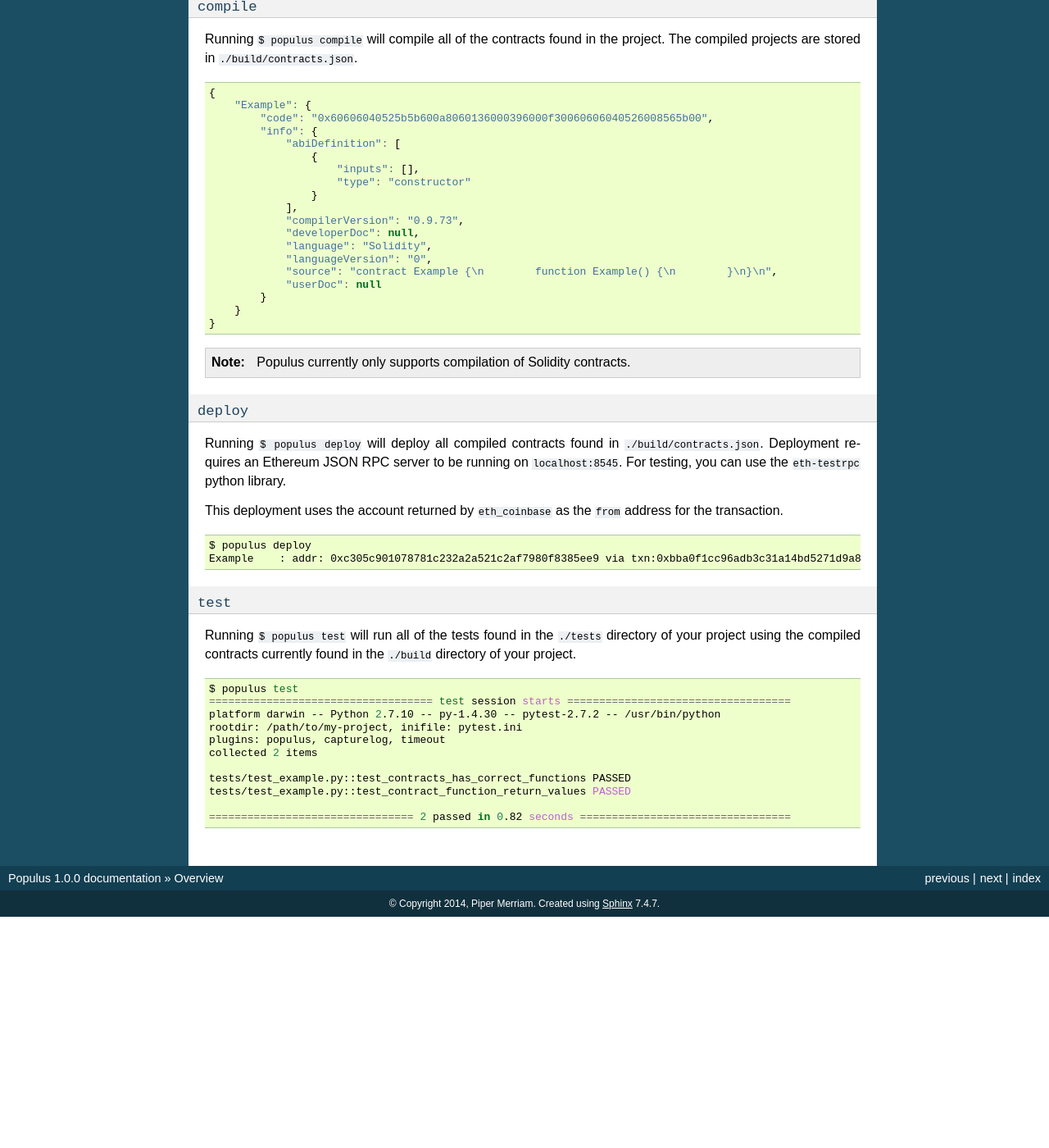
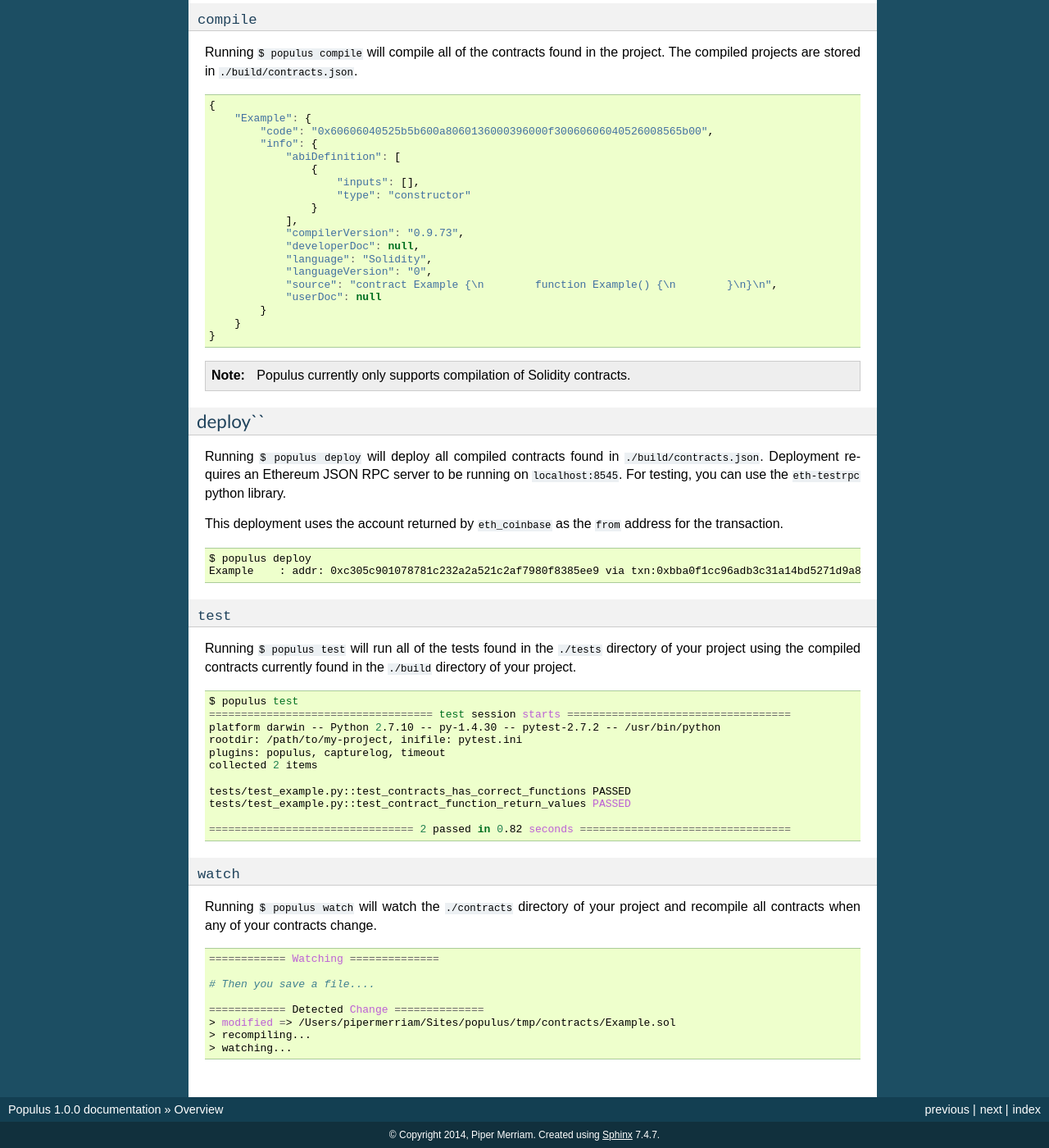
Before and after one commit to ethereum/populus, a Sphinx documentation site: the page built from docs/overview.rst, in a window 1280 px wide and 1400 px high, scrolled down 977 px. Shown: the whole window at 82% size. Built offline with Sphinx 7.4.7, drawn with Linux system fonts in a browser that asks for light colours; pages that are not in the unit, such as notebooks, are missing from menus; before the commit the page ends 2095 px from its top, so only the background shows below that; some of the changed text lies outside the part shown.

Commit message:
Watch command documentation

```diff
--- a/docs/overview.rst
+++ b/docs/overview.rst
@@ -61,6 +61,7 @@
       compile  Compile contracts.
       deploy   Deploy contracts.
       test     Test contracts (wrapper around py-test)
+      watch    Watch the project contracts directory and...
 
 
 ``compile``
@@ -96,7 +97,7 @@
     Populus currently only supports compilation of Solidity contracts.
 
 
-``deploy``
+deploy``
 ~~~~~~~~~~
 
 
@@ -136,3 +137,23 @@
     tests/test_example.py::test_contract_function_return_values PASSED
 
     ================================ 2 passed in 0.82 seconds =================================
+
+
+``watch``
+~~~~~~~~~~
+
+
+Running ``$ populus watch`` will watch the ``./contracts`` directory of your
+project and recompile all contracts when any of your contracts change.
+
+
+.. code-block:: shell
+
+    ============ Watching ==============
+
+    # Then you save a file....
+
+    ============ Detected Change ==============
+    > modified => /Users/pipermerriam/Sites/populus/tmp/contracts/Example.sol
+    > recompiling...
+    > watching...
```
Also changed, not shown: other parts of docs/overview.rst (+1 -1 lines), 1 other file.
